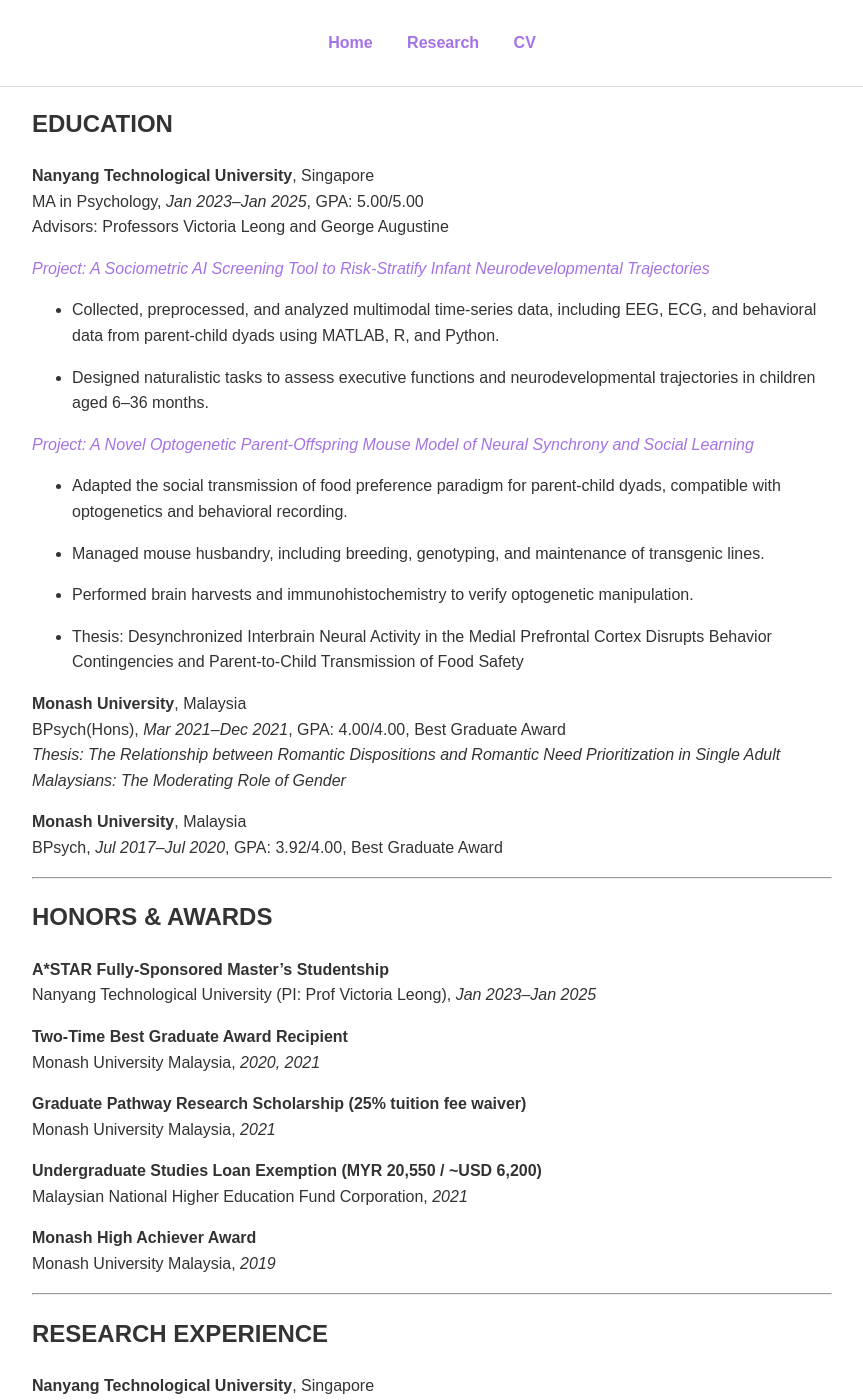
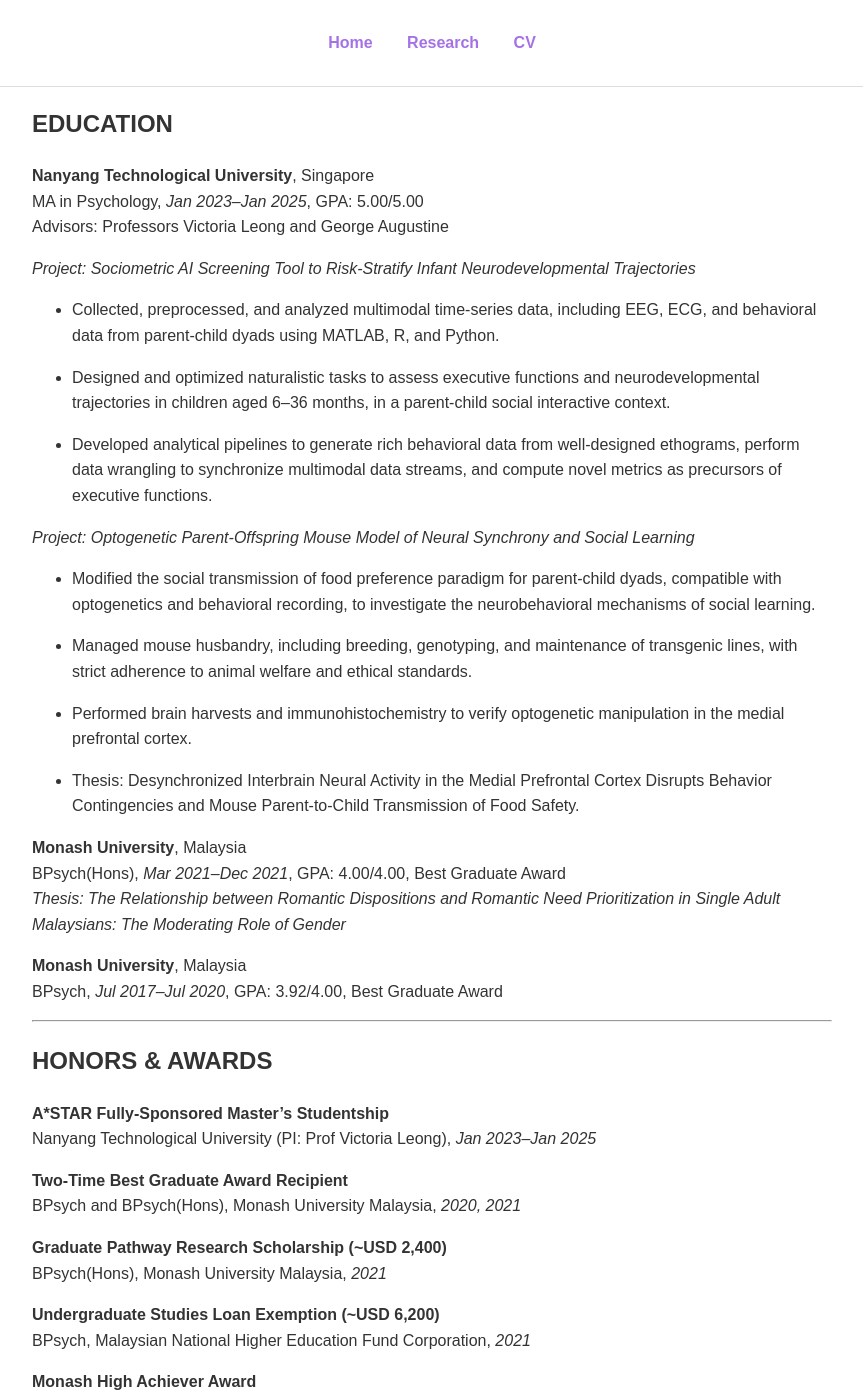
Before and after one commit to jonathanongzm/jonathanongzm.github.io, a Jekyll site: the page built from cv.markdown, in a window 1280 px wide and 1400 px high, scrolled down 240 px. Shown: the whole window, without its empty margins (208-1071 px from the left). Built offline with Jekyll 4.4.1, drawn with Linux system fonts in a browser that asks for light colours; some of the changed text lies outside the part shown.

Commit message:
updated CV

```diff
--- a/cv.markdown
+++ b/cv.markdown
@@ -15,31 +15,33 @@
 ## EDUCATION
 
 **Nanyang Technological University**, Singapore
-MA in Psychology, *Jan 2023–Jan 2025*, GPA: 5.00/5.00<br>
+MA in Psychology, *Jan 2023–Jan 2025*, GPA: 5.00/5.00
 Advisors: Professors Victoria Leong and George Augustine
 
-[*Project: A Sociometric AI Screening Tool to Risk-Stratify Infant Neurodevelopmental Trajectories*](https://jonathanongzm.github.io/research/#stars-project)
+*Project: Sociometric AI Screening Tool to Risk-Stratify Infant Neurodevelopmental Trajectories*
 
 - Collected, preprocessed, and analyzed multimodal time-series data, including EEG, ECG, and behavioral data from parent-child dyads using MATLAB, R, and Python.
 
-- Designed naturalistic tasks to assess executive functions and neurodevelopmental trajectories in children aged 6–36 months.
+- Designed and optimized naturalistic tasks to assess executive functions and neurodevelopmental trajectories in children aged 6–36 months, in a parent-child social interactive context.
 
-[*Project: A Novel Optogenetic Parent-Offspring Mouse Model of Neural Synchrony and Social Learning*](https://jonathanongzm.github.io/research/#opto-mouse-model)
+- Developed analytical pipelines to generate rich behavioral data from well-designed ethograms, perform data wrangling to synchronize multimodal data streams, and compute novel metrics as precursors of executive functions.
 
-- Adapted the social transmission of food preference paradigm for parent-child dyads, compatible with optogenetics and behavioral recording.
+*Project: Optogenetic Parent-Offspring Mouse Model of Neural Synchrony and Social Learning*
 
-- Managed mouse husbandry, including breeding, genotyping, and maintenance of transgenic lines.
+- Modified the social transmission of food preference paradigm for parent-child dyads, compatible with optogenetics and behavioral recording, to investigate the neurobehavioral mechanisms of social learning.
 
-- Performed brain harvests and immunohistochemistry to verify optogenetic manipulation.
+- Managed mouse husbandry, including breeding, genotyping, and maintenance of transgenic lines, with strict adherence to animal welfare and ethical standards.
 
-- Thesis: Desynchronized Interbrain Neural Activity in the Medial Prefrontal Cortex Disrupts Behavior Contingencies and Parent-to-Child Transmission of Food Safety
+- Performed brain harvests and immunohistochemistry to verify optogenetic manipulation in the medial prefrontal cortex.
+
+- Thesis: Desynchronized Interbrain Neural Activity in the Medial Prefrontal Cortex Disrupts Behavior Contingencies and Mouse Parent-to-Child Transmission of Food Safety.
 
 **Monash University**, Malaysia
-BPsych(Hons), *Mar 2021–Dec 2021*, GPA: 4.00/4.00, Best Graduate Award<br>
+BPsych(Hons), *Mar 2021–Dec 2021*, GPA: 4.00/4.00, Best Graduate Award
 *Thesis: The Relationship between Romantic Dispositions and Romantic Need Prioritization in Single Adult Malaysians: The Moderating Role of Gender*
 
 **Monash University**, Malaysia
-BPsych, *Jul 2017–Jul 2020*, GPA: 3.92/4.00, Best Graduate Award<br>
+BPsych, *Jul 2017–Jul 2020*, GPA: 3.92/4.00, Best Graduate Award
 
 ---
 
@@ -49,43 +51,43 @@
 Nanyang Technological University (PI: Prof Victoria Leong), *Jan 2023–Jan 2025*
 
 **Two-Time Best Graduate Award Recipient**
-Monash University Malaysia, *2020, 2021*
+BPsych and BPsych(Hons), Monash University Malaysia, *2020, 2021*
 
-**Graduate Pathway Research Scholarship (25% tuition fee waiver)**
-Monash University Malaysia, *2021*
+**Graduate Pathway Research Scholarship (~USD 2,400)**
+BPsych(Hons), Monash University Malaysia, *2021*
 
-**Undergraduate Studies Loan Exemption (MYR 20,550 / ~USD 6,200)**
-Malaysian National Higher Education Fund Corporation, *2021*
+**Undergraduate Studies Loan Exemption (~USD 6,200)**
+BPsych, Malaysian National Higher Education Fund Corporation, *2021*
 
 **Monash High Achiever Award**
-Monash University Malaysia, *2019*
+BPsych, Monash University Malaysia, *2019*
 
 ---
 
 ## RESEARCH EXPERIENCE
 
-**Nanyang Technological University**, Singapore\
-Graduate Research Assistant; *Jan 2024 – Present*, PI: Prof Victoria Leong\
+**Nanyang Technological University**, Singapore
+Graduate Research Assistant; *Jan 2024 – Present*, PI: Prof Victoria Leong
 *Project: Assessing Social Influences on Executive Function in Infants*
 
 - Coordinating an interdisciplinary team of psychologists, neuroscientists, engineers, and AI/data scientists to develop novel social interaction metrics for clinical and commercial applications.
 
-**Sunway University**, Malaysia\
-Research Assistant; *Jul 2022 – Nov 2022*, PI: Prof Alexandre Schaefer\
+**Sunway University**, Malaysia
+Research Assistant; *Jul 2022 – Nov 2022*, PI: Professor Alexandre Schaefer
 *Project: Aging, Health and Well-Being (AGEWELL)*
 
-- Conducted community outreach to recruit a socioeconomically diverse Malaysian cohort aged 60 and above.
+- Conducted community outreach to recruit a socioeconomically diverse Malaysian cohort aged 60 and above and administered neuropsychological assessments to evaluate executive functions alongside EEG data acquisition.
 
-- Collected and analyzed EEG, salivary, and neuropsychological data using R.
+- Preprocessed EEG data and computed event-related potentials as markers of cognitive aging in MATLAB.
 
-- Preprocessed EEG data and computed event-related potentials in MATLAB.
+- Performed general linear modeling in R to investigate the protective role of cognitive reserve against cognitive decline in older adults.
 
-**Monash University**, Malaysia\
+**Monash University**, Malaysia
 Undergraduate Research Assistant, *2018 – 2022*
 
-- Conducted literature reviews and applied qualitative methods, including transcription, translation, and thematic coding, to investigate cultural differences in cancer stigma (PI: Prof Elizabeth Jones).
+- Conducted literature reviews and applied qualitative methods, including transcription, Malay to English translation, and thematic coding, to investigate cultural differences in cancer stigma (PI: Professor Elizabeth Jones).
 
-- Collected and analyzed dyadic social interaction data from questionnaires and behavior coding to study social perceptions (PI: Dr Goh Pei Hwa).
+- Collected and analyzed dyadic social interaction data from questionnaires and behavior coding to examine individual differences in social perceptions using the Actor-Partner Interdependence Model (PI: Dr Goh Pei Hwa).
 
 - Co-organized the first and second [Southeast Asian Indigenous Psychology Scientific Meeting](https://seaip2021.wixsite.com/sea-ip), *2021 and 2022* (Supervisor: Dr Rachel Sing-Kiat Ting).
 
@@ -101,9 +103,9 @@
 
 ## IN PREPARATION
 
-Koh, D. M., Ong, J. Z., & Goh, P. H. (Under Review). Helicopter Parenting and Social Competence among Single Malaysian Adults: Filial Piety as a Moderator.
+Koh, D. M., Ong, J. Z., & Goh, P. H. (Under review). Helicopter Parenting and Social Competence among Single Malaysian Adults: Filial Piety as a Moderator. *Current Psychology*.
 
-Vafa, S., Ong, J. Z., Yong, M. H., Arokiaraj, A. S., Shee, D., Chia, Y. C., & Schaefer, A. (Under Review). Online cognitive testing with Asian older adults during the COVID-19 pandemic: A proof-of-feasibility study. Preprint: [https://doi.org/10.31234/osf.io/t8exs](https://doi.org/10.31234/osf.io/t8exs)
+Vafa, S., Ong, J. Z., Yong, M. H., Arokiaraj, A. S., Shee, D., Chia, Y. C., & Schaefer, A. (Revised and resubmitted). Online cognitive testing with Asian older adults during the COVID-19 pandemic: A proof-of-feasibility study. Preprint: [https://doi.org/10.31234/osf.io/t8exs](https://doi.org/10.31234/osf.io/t8exs). *BMC Psychology*.
 
 Optogenetic synchronization of rodent dam-pup prefrontal cortex increases socially contingent behavior and stable states for knowledge transmission (in preparation).
 
@@ -117,7 +119,7 @@
 
 Ong, J. Z. & Goh, P. H. (2020). It’s a guy thing: Sex as a moderator of the relationship between social anxiety and perception of interpersonal warmth in initial heterosexual interactions. Poster awarded 3rd Place for Best Poster Presentation at the Jeffrey Cheah School of Medicine and Health Sciences Research Symposium (2020). [http://doi.org/10.13140/RG.2.2.12484.85121](http://doi.org/10.13140/RG.2.2.12484.85121)
 
-Leong, V., Campolo, D., & Ong, J. Z. (2024). Understanding infants’ mental skills: New AI and sensor tools to measure development. *Nanyang Technological University Magazine: Pushing Frontiers*, (23), 22–23. [\[PDF\]](https://jonathanongzm.github.io/assets/pdf/pushing_frontiers.pdf)
+Leong, V., Campolo, D., & Ong, J. Z. (2024). Understanding infants’ mental skills: New AI and sensor tools to measure development. *Nanyang Technological University Magazine: Pushing Frontiers*, (23), 22–23. [PDF](https://jonathanongzm.github.io/assets/pdf/pushing_frontiers.pdf)
 
 ---
 
@@ -125,52 +127,34 @@
 
 **Nanyang Technological University**, Singapore
 
-- Teaching Assistant and Grader for Introductory Psychology (Fall 2023)
+- Teaching Assistant and Grader for Introductory Psychology (Fall 2023).
 
-- Mentor for Honors Thesis Students: Megan Lim (2023–2024), Callie Toh (2024–Present)
-
-- Mentor for Undergraduate Research Assistants (2023–Present): Sabrin Fathima, Annika Tang, Tiong Yee Xuan
+- Mentor for two Thesis students and three Undergraduate RAs (2023–Present).
 
 **Monash University**, Malaysia
 
-- Grader for Biological Psychology, Developmental Psychology, Contemporary Social Psychology, and Research Theory and Methods (2022)
+- Grader for Biological Psychology, Developmental Psychology, Contemporary Social Psychology, and Research Theory and Methods (2022).
 
-- Peer Tutor for Introductory Psychology (Spring 2022), Research Methods and Theory (Fall 2021, 2022)
+- Peer Tutor for Introductory Psychology (Spring 2022), Research Methods and Theory (Fall 2021, 2022).
 
-- Volunteer English Teacher for Chin refugee children (Fall 2017)
+- Volunteer English Teacher for a class of 15 Chin refugee children (Fall 2017).
 
 **SK & SMK Bandar Tun Hussein Onn 2**, Malaysia
 
-- Part-Time Elementary (Jun–Dec 2016) and High School (Feb–May 2017) Teacher
+- Part-Time Teacher for elementary (Jun–Dec 2016) and high school (Feb–May 2017) students, with class sizes of about 30.
 
 ---
 
 ## SKILLS
 
 **Experimental Methods**
-  - EEG and ECG Hyperscanning
-  - Naturalistic Behavioral Recordings
-  - Parent-Infant Interactions
-  - Task Design and Development for Human and Rodent Models
+EEG and ECG Hyperscanning, Naturalistic Behavioral Recordings, Parent-Infant Interactions, Task Design and Development for Human and Rodent Models.
 
 **Computational Skills**
-  - Proficient in R, MATLAB, Python, SPSS, JASP, and Statistica
-  - Generalized Linear Modeling
-  - Structural Equation Modeling
-  - Dynamical Systems Modeling
-  - Time Series Analysis
-  - Data Wrangling
-  - Data Visualization
-  - Analytical Pipeline Development
-  - Matrix Operations
+Proficient in R, MATLAB, Python, SPSS, JASP, and Statistica, with experience in Generalized Linear Modeling, Structural Equation Modeling, Dynamical Systems Modeling, Time Series Analysis, Data Wrangling, Data Visualization, Analytical Pipeline Development, and Matrix Operations.
 
 **Typesetting and Web Development**
-  - LaTeX for document typesetting
-  - HTML, CSS, and Ruby for website development
+Experienced in LaTeX for document typesetting, and HTML, CSS, and Ruby for website development.
 
 **Wet Lab Skills**
-  - Mouse Husbandry
-  - Genotyping
-  - Brain Harvest
-  - Immunohistochemistry
-  - Optogenetics
+Mouse Husbandry, Genotyping, Brain Harvest, Immunohistochemistry, Optogenetics.
```
Also changed, not shown: other parts of cv.markdown (+1 -1 lines), 4 other files.
